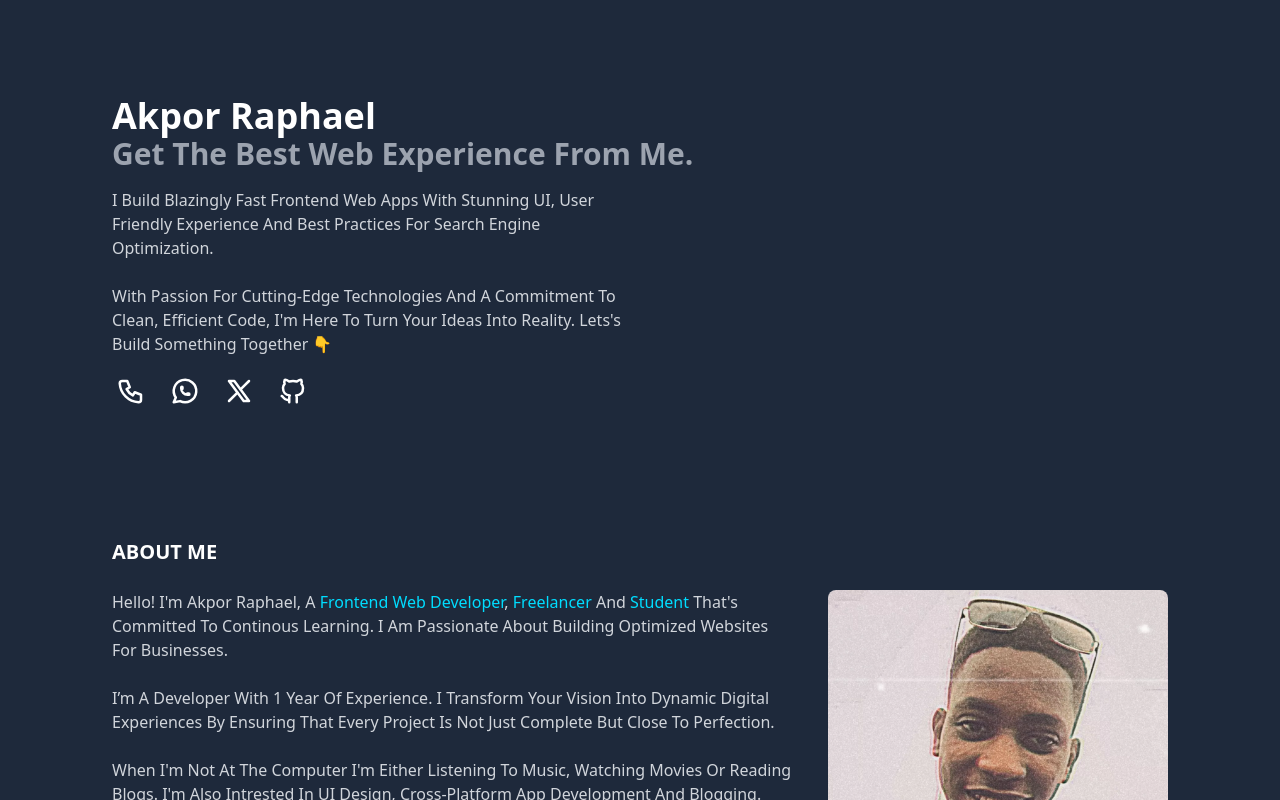
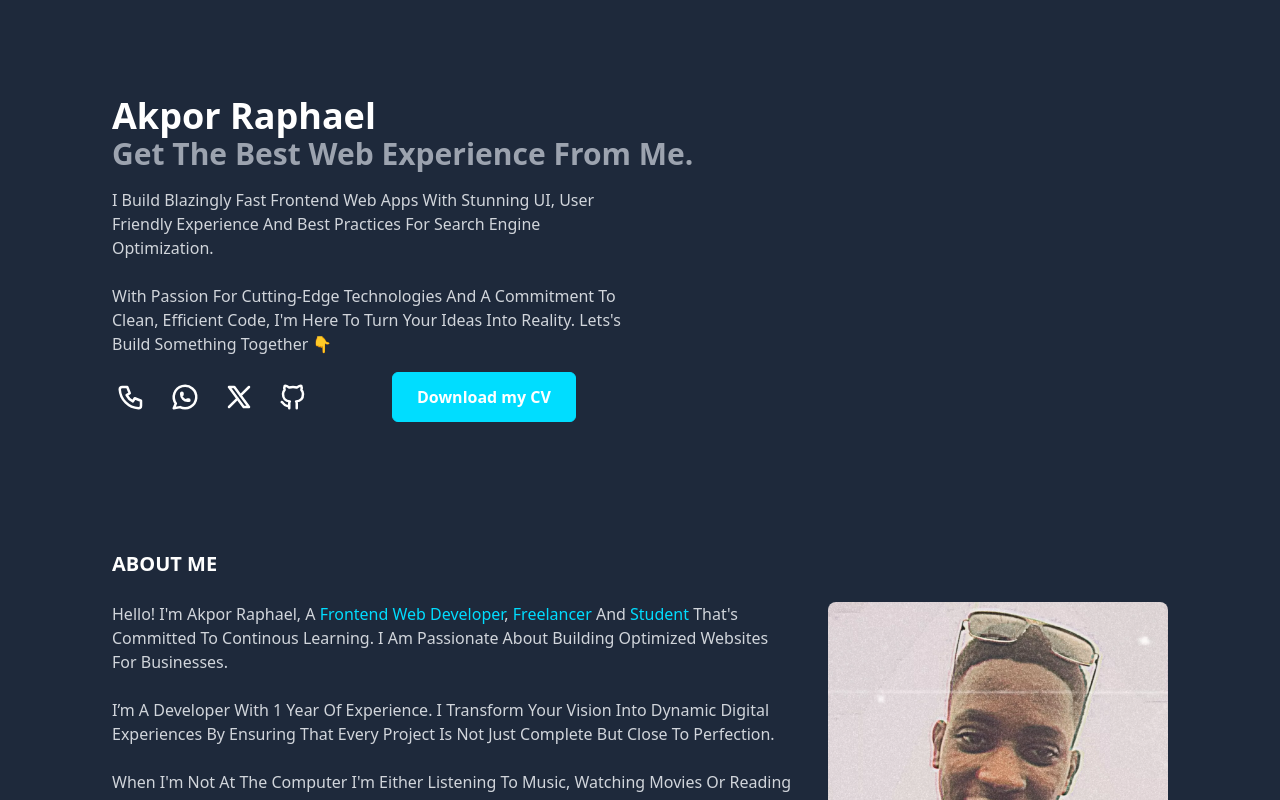
Before and after one commit to CosMo578/Portfolio-v2, a React (Vite) app: page / in a window 1280 px wide. Shown: the top 800 px of the page. Built offline with nearby package versions, Linux system fonts and the light colour scheme.

Commit message:
Added download cv button and link for weather app

```diff
--- a/src/components/Hero.jsx
+++ b/src/components/Hero.jsx
@@ -53,6 +53,7 @@ const Hero = () => {
         something together 👇
       </p>
 
+      <div className='flex items-center md:gap-20 max-md:justify-between flex-wrap'>
         <ul className="flex space-x-4">
           {socialLinks.map((social) => {
             return (
@@ -66,6 +67,9 @@ const Hero = () => {
             );
           })}
         </ul>
+        <button className="px-6 py-3 rounded-md border border-primary duration-200 transition-colors ease-in-out bg-primary font-semibold hover:bg-transparent hover:text-primary"><a href="https://drive.google.com/file/d/1w4YgfMYXl81O7AA4MSWJFwbDy9OwTp6s/view?usp=drive_link" target="_blank" rel="noopener noreferrer">Download my CV</a></button>
+      </div>
+
     </main>
   );
 };
--- a/src/components/Projects.jsx
+++ b/src/components/Projects.jsx
@@ -55,7 +55,7 @@ const Projects = () => {
     },
     {
       name: 'Weather Forecast Web App',
-      url: 'https://',
+      url: 'https://weather-app-raph.vercel.app',
       image: Img1,
       alt: 'Image was unable to be loaded',
       description:
```
Also changed, not shown: 1 other file (tests, documents, lock files or other folders). Lines whose indentation alone changed are shown as unchanged.
